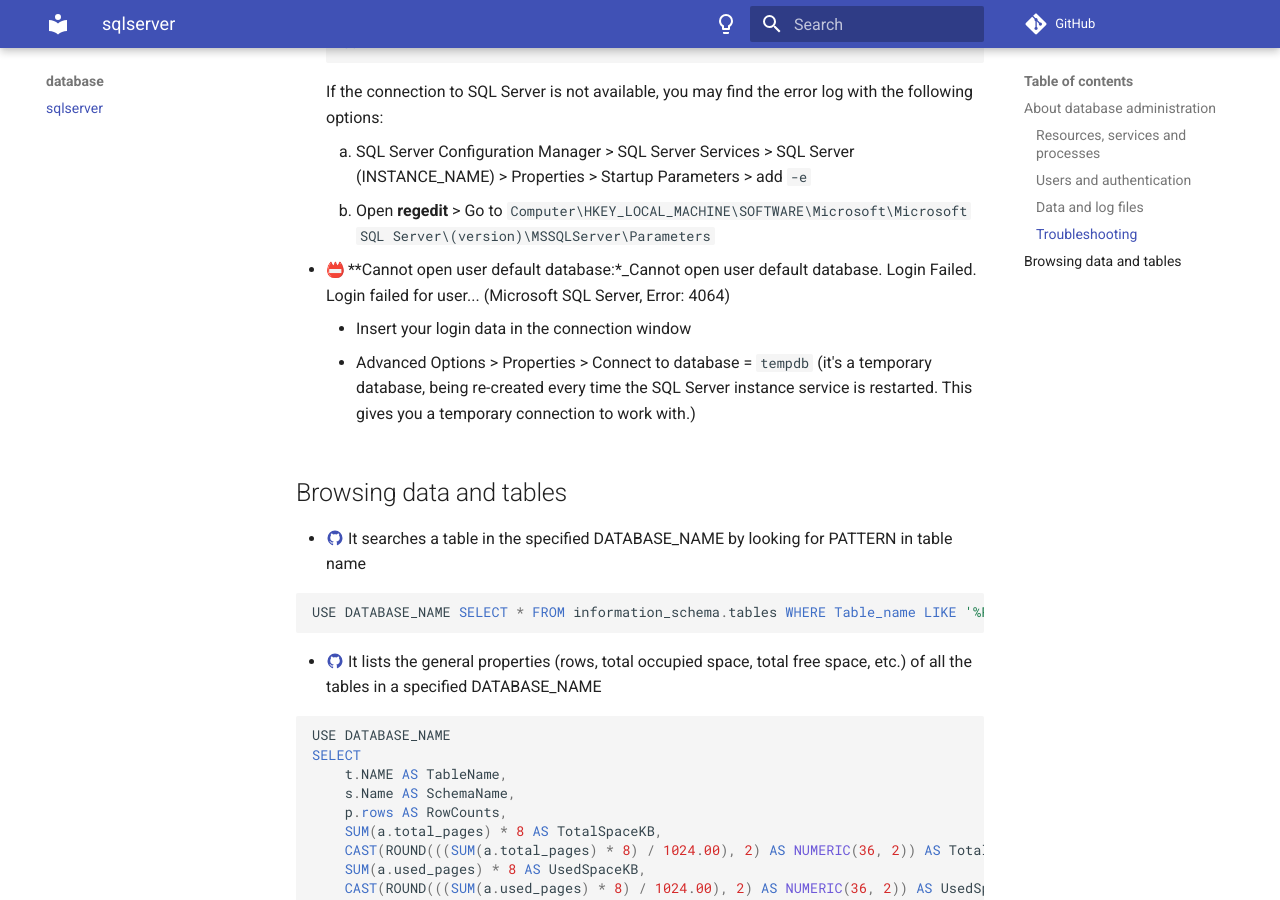
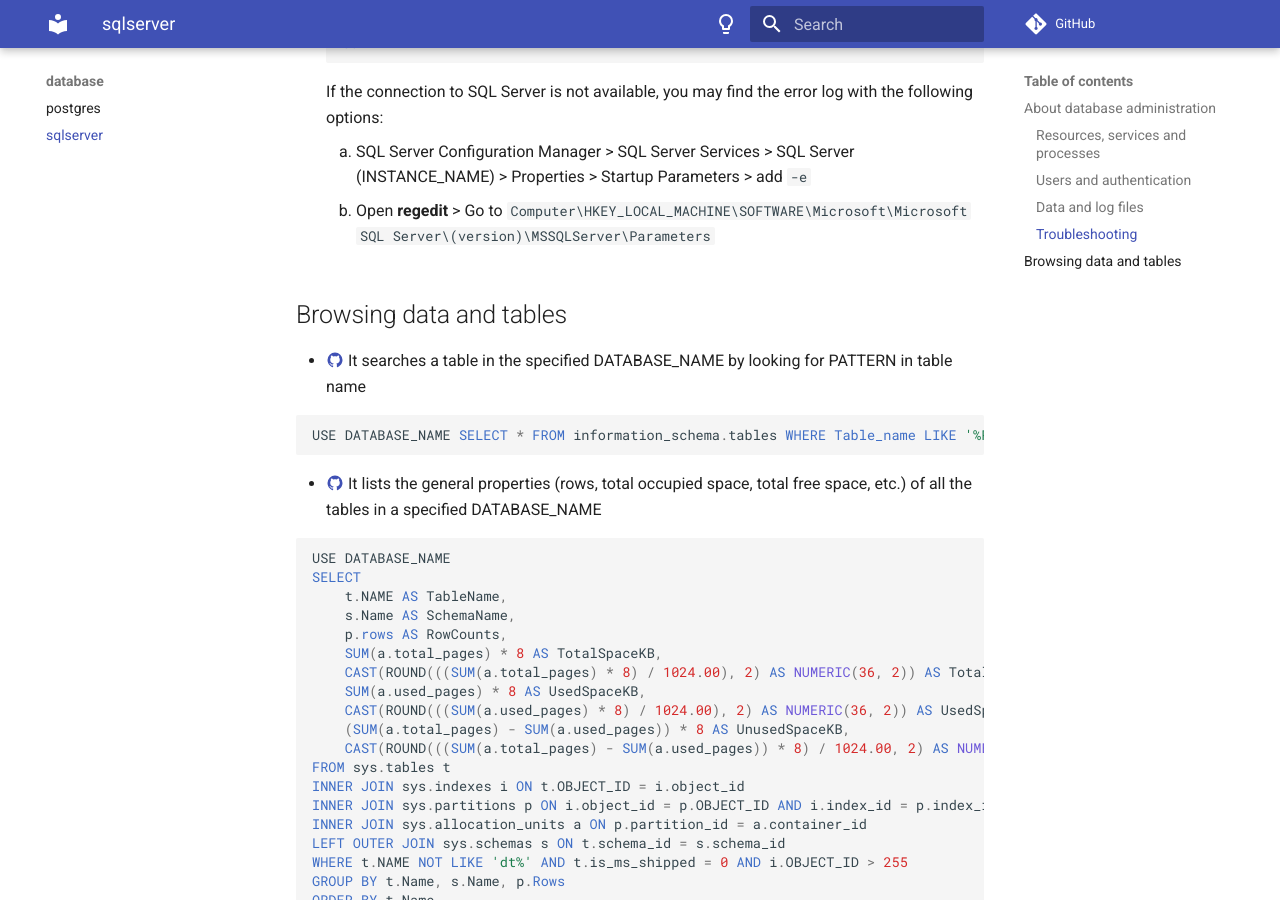
Before and after one commit to sannae/the-notebook, an MkDocs documentation site: the page built from docs/db/sqlserver.md, in a window 1280 px wide and 900 px high, scrolled down 4041 px. Built offline with MkDocs 1.6.1 and Material for MkDocs 9.7.7, drawn with Linux system fonts in a browser that asks for light colours; emoji names are drawn with the system emoji font; comment, search, counter and statistics services are not loaded.

Commit message:
Added page on Postgresql

```diff
--- a/docs/db/sqlserver.md
+++ b/docs/db/sqlserver.md
@@ -188,11 +188,6 @@
     1. SQL Server Configuration Manager > SQL Server Services > SQL Server (INSTANCE_NAME) > Properties > Startup Parameters > add `-e`
     2. Open **regedit** > Go to `Computer\HKEY_LOCAL_MACHINE\SOFTWARE\Microsoft\Microsoft SQL Server\(version)\MSSQLServer\Parameters`
 
-* :name_badge: **Cannot open user default database:*_Cannot open user default database. Login Failed. Login failed for user... (Microsoft SQL Server, Error: 4064)
-    * Insert your login data in the connection window
-    * Advanced Options > Properties > Connect to database = `tempdb` (it's a temporary database, being re-created every time the SQL Server instance service is restarted. This gives you a temporary connection to work with.)
-
-
 ## Browsing data and tables
 
 * [:material-github:](https://github.com/sannae/tsql-queries/blob/master/TSQL/Get-TableName.sql) It searches a table in the specified DATABASE_NAME by looking for PATTERN in table name
--- a/mkdocs.yml
+++ b/mkdocs.yml
@@ -9,6 +9,7 @@
     #- azure: cloud/azure.md
     - windows: cloud/windows.md
   - database:
+    - postgres: db/postgres.md
     - sqlserver: db/sqlserver.md
   - git: git.md
   - hw:
```
Also changed, not shown: docs/db/postgres.md (added, +10 -0 lines), docs/web/django.md (+1 -6 lines).
